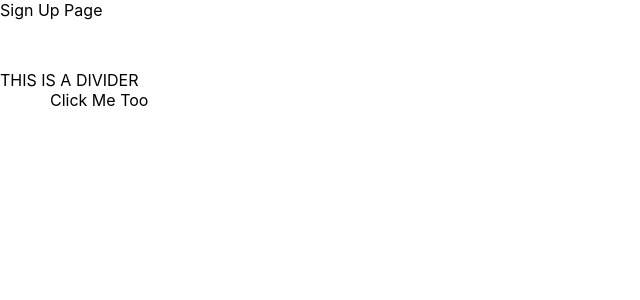
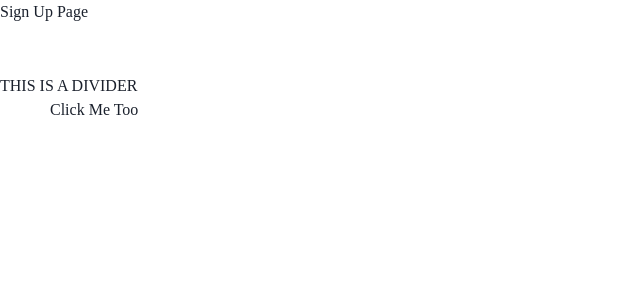
Before and after one commit to joematune/team_3, a Next.js app in the folder packages/next-app/: page /signup in a window 1280 px wide. Shown: the top 300 px of the page, without its empty margins (0-640 px from the left). Built offline with nearby package versions, Linux system fonts and the light colour scheme; no server answers; what @web3-react/core, aws-amplify would draw is missing.

Commit message:
fix: added chakra dependencies

```diff
--- a/packages/next-app/pages/_app.tsx
+++ b/packages/next-app/pages/_app.tsx
@@ -13,7 +13,9 @@ Amplify.configure(awsconfig)
 function NextWeb3App({ Component, pageProps }: AppProps) {
   return (
     <Web3ReactProvider getLibrary={getLibrary}>
-      <Component {...pageProps} />
+      <ChakraProvider resetCSS theme={theme}>
+        <Component {...pageProps} />
+      </ChakraProvider>
     </Web3ReactProvider>
   )
 }
```
Also changed, not shown: packages/next-app/package.json (+7 -2 lines), 1 other file (tests, documents, lock files or other folders).
